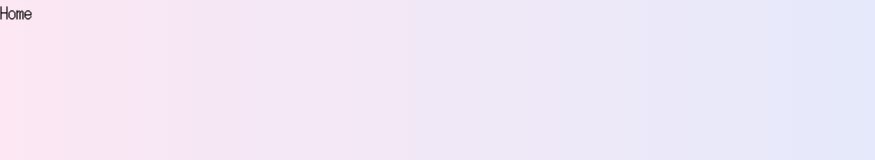
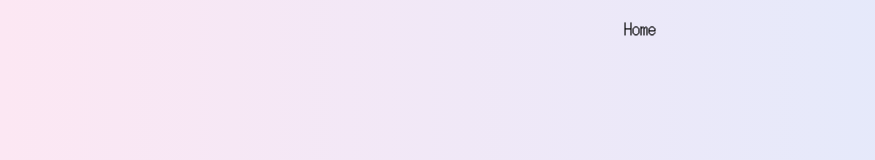
Before and after one commit to Yumekawa-chan/yumemi-frontend-test, a Next.js app: page / in a window 1280 px wide. Shown: the top 160 px of the page, without its empty margins (0-875 px from the left). Built offline with nearby package versions, Linux system fonts and the light colour scheme.

Commit message:
style: メインコンポーネントのdivにクラスを与えた

```diff
--- a/src/app/page.tsx
+++ b/src/app/page.tsx
@@ -1,6 +1,6 @@
 const Page: React.FC = () => {
   return (
-    <div>
+    <div className="container mx-auto p-4 flex flex-col gap-4 items-center justify-cente">
       <h1>Home</h1>
     </div>
   );
```
